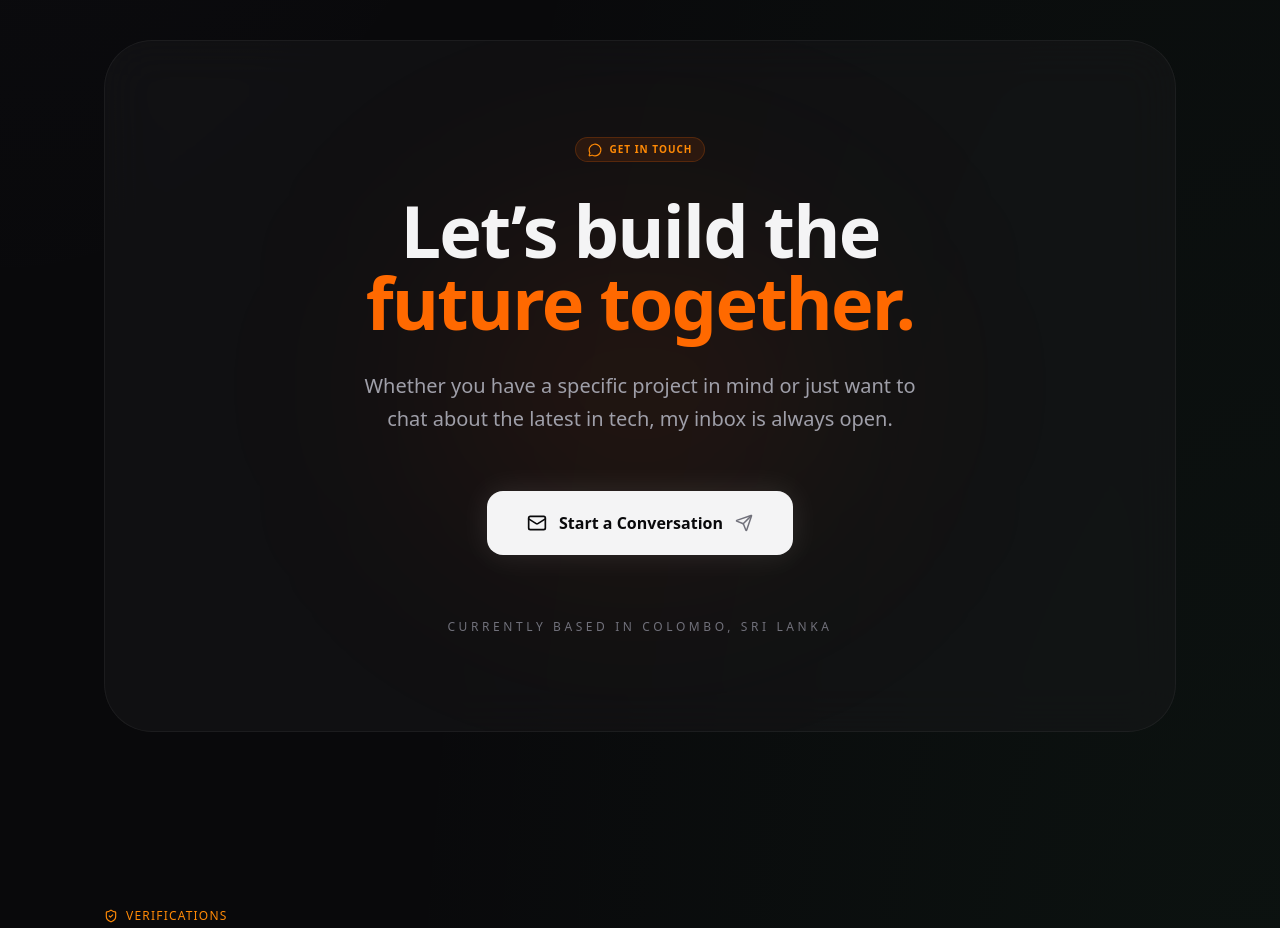
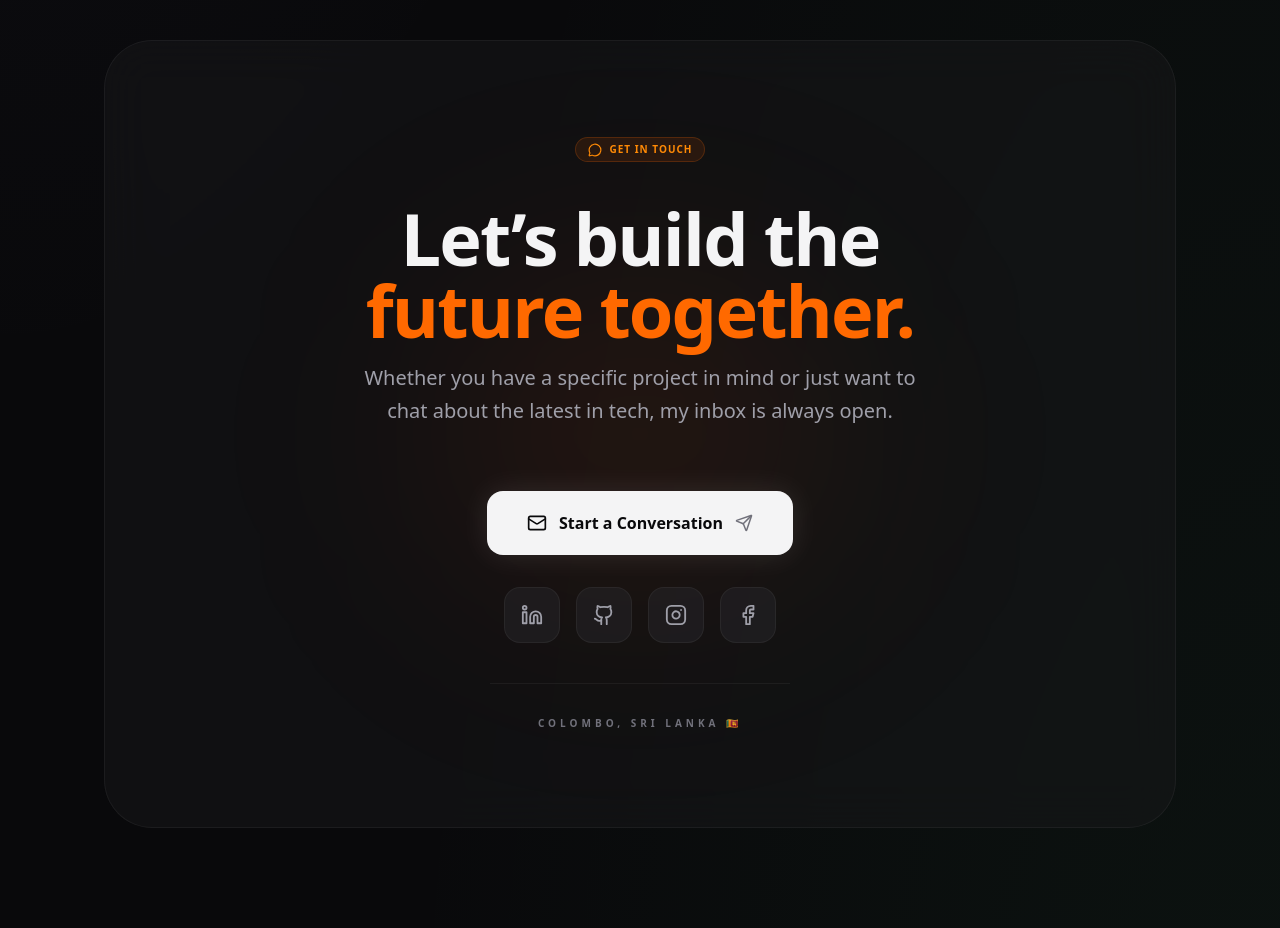
Before and after one commit to SandeepaChathumina/MyPortfolio, a Next.js app in the folder my-portfolio/: page / in a window 1280 px wide. Shown: the part 2360-3288 px from the top of the page. Built offline with nearby package versions, Linux system fonts and the light colour scheme.

Commit message:
Update Contact.tsx

```diff
--- a/my-portfolio/src/app/components/Contact.tsx
+++ b/my-portfolio/src/app/components/Contact.tsx
@@ -1,11 +1,10 @@
 "use client";
 import { motion } from "framer-motion";
-import { Mail, Send, MessageCircle } from "lucide-react";
+import { Mail, Send, MessageCircle, Github, Linkedin, Instagram, Facebook } from "lucide-react";
 
 export default function Contact() {
   return (
-    <section className="py-24 w-full max-w-350 mx-auto px-4">
-      {/* Container with matching 2026 Bento aesthetic */}
+    <section className="py-24 w-full max-w-[1400px] mx-auto px-4">
       <motion.div
         initial={{ y: 20, opacity: 0 }}
         whileInView={{ y: 0, opacity: 1 }}
@@ -14,9 +13,9 @@ export default function Contact() {
         className="relative overflow-hidden bg-zinc-900/50 border border-white/5 rounded-[3rem] p-12 md:p-24 text-center backdrop-blur-xl"
       >
         {/* Background Decorative Glow */}
-        <div className="absolute top-1/2 left-1/2 -translate-x-1/2 -translate-y-1/2 w-100 h-75 bg-orange-600/10 rounded-full blur-[120px] pointer-events-none" />
+        <div className="absolute top-1/2 left-1/2 -translate-x-1/2 -translate-y-1/2 w-[400px] h-[300px] bg-orange-600/10 rounded-full blur-[120px] pointer-events-none" />
 
-        <div className="relative z-10 space-y-8">
+        <div className="relative z-10 space-y-10">
           {/* Section Tag */}
           <div className="flex justify-center">
              <div className="inline-flex items-center gap-2 px-3 py-1 rounded-full bg-orange-500/10 border border-orange-500/20">
@@ -25,6 +24,7 @@ export default function Contact() {
             </div>
           </div>
 
+          <div className="space-y-4">
             <h2 className="text-5xl md:text-7xl font-bold tracking-tight text-zinc-100">
               Let’s build the <br />
               <span className="text-orange-500">future together.</span>
@@ -34,21 +34,39 @@ export default function Contact() {
               Whether you have a specific project in mind or just want to chat about
               the latest in tech, my inbox is always open.
             </p>
+          </div>
 
-          <div className="flex flex-col md:flex-row items-center justify-center gap-6 pt-6">
+          {/* Primary CTA Button */}
+          <div className="flex flex-col items-center gap-8 pt-6">
             <a
-              href="mailto:sandeepa@example.com"
+              href="mailto:sandeepachathuminaofficial@gmail.com"
               className="group flex items-center gap-3 bg-zinc-100 text-zinc-950 px-10 py-5 rounded-2xl font-bold hover:bg-white hover:scale-105 transition-all duration-300 shadow-[0_0_30px_rgba(255,255,255,0.1)]"
             >
               <Mail size={20} className="group-hover:-rotate-12 transition-transform" />
               Start a Conversation
               <Send size={18} className="text-zinc-500 group-hover:translate-x-1 group-hover:-translate-y-1 transition-transform" />
             </a>
+
+            {/* Social Icons Row */}
+            <div className="flex items-center gap-4">
+              <a href="#" target="_blank" className="p-4 bg-zinc-800/50 rounded-2xl border border-white/5 text-zinc-400 hover:text-orange-500 hover:border-orange-500/30 transition-all group">
+                <Linkedin size={22} className="group-hover:scale-110 transition-transform" />
+              </a>
+              <a href="#" target="_blank" className="p-4 bg-zinc-800/50 rounded-2xl border border-white/5 text-zinc-400 hover:text-orange-500 hover:border-orange-500/30 transition-all group">
+                <Github size={22} className="group-hover:scale-110 transition-transform" />
+              </a>
+              <a href="#" target="_blank" className="p-4 bg-zinc-800/50 rounded-2xl border border-white/5 text-zinc-400 hover:text-orange-500 hover:border-orange-500/30 transition-all group">
+                <Instagram size={22} className="group-hover:scale-110 transition-transform" />
+              </a>
+              <a href="#" target="_blank" className="p-4 bg-zinc-800/50 rounded-2xl border border-white/5 text-zinc-400 hover:text-orange-500 hover:border-orange-500/30 transition-all group">
+                <Facebook size={22} className="group-hover:scale-110 transition-transform" />
+              </a>
+            </div>
           </div>
 
-          <div className="pt-8">
-            <p className="text-zinc-500 text-xs uppercase tracking-[0.3em]">
-              Currently based in Colombo, Sri Lanka
+          <div className="pt-8 border-t border-white/5 w-fit mx-auto px-12">
+            <p className="text-zinc-500 text-[10px] font-bold uppercase tracking-[0.4em]">
+              Colombo, Sri Lanka 🇱🇰
             </p>
           </div>
         </div>
```
Lines whose indentation alone changed are shown as unchanged.
